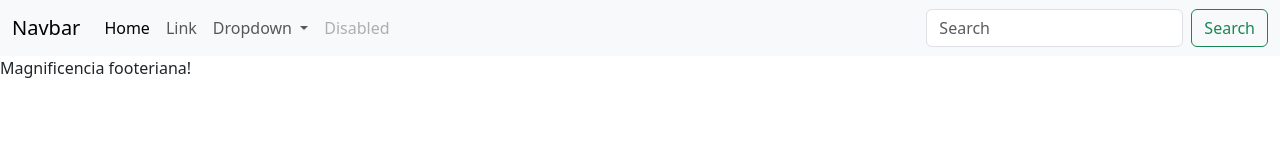
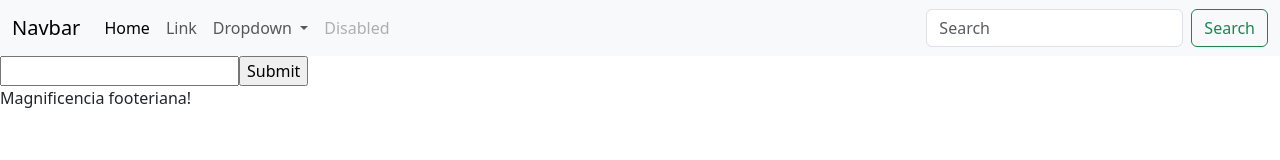
Before and after one commit to jseiglie/buenas-practicas-101, a plain HTML site: page index.html in a window 1280 px wide. Drawn offline with nearby package versions, Linux system fonts and the light colour scheme.

Commit message:
feat: formulario

```diff
--- a/index.html
+++ b/index.html
@@ -45,7 +45,9 @@
         </div>
       </nav>
 
-
+<form>
+    <input type="email"><input type="submit">
+</form>
 
 
 
```
